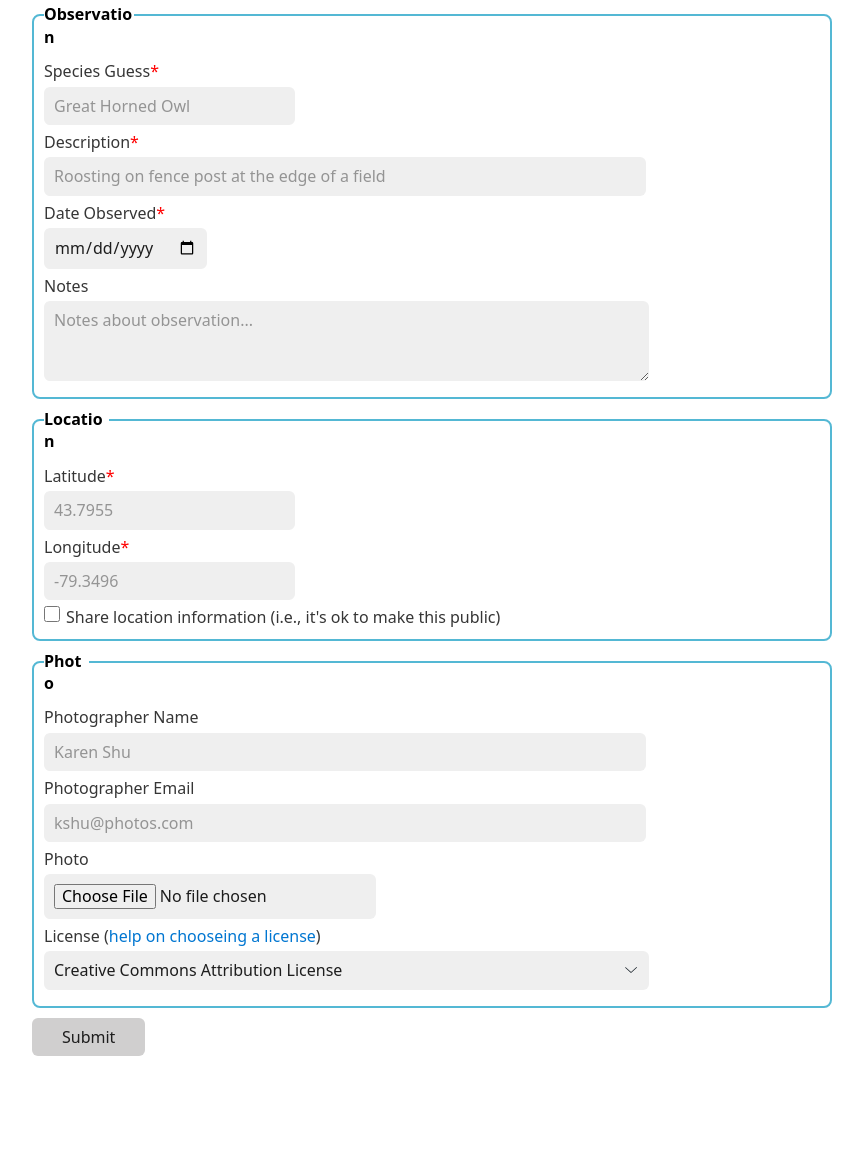
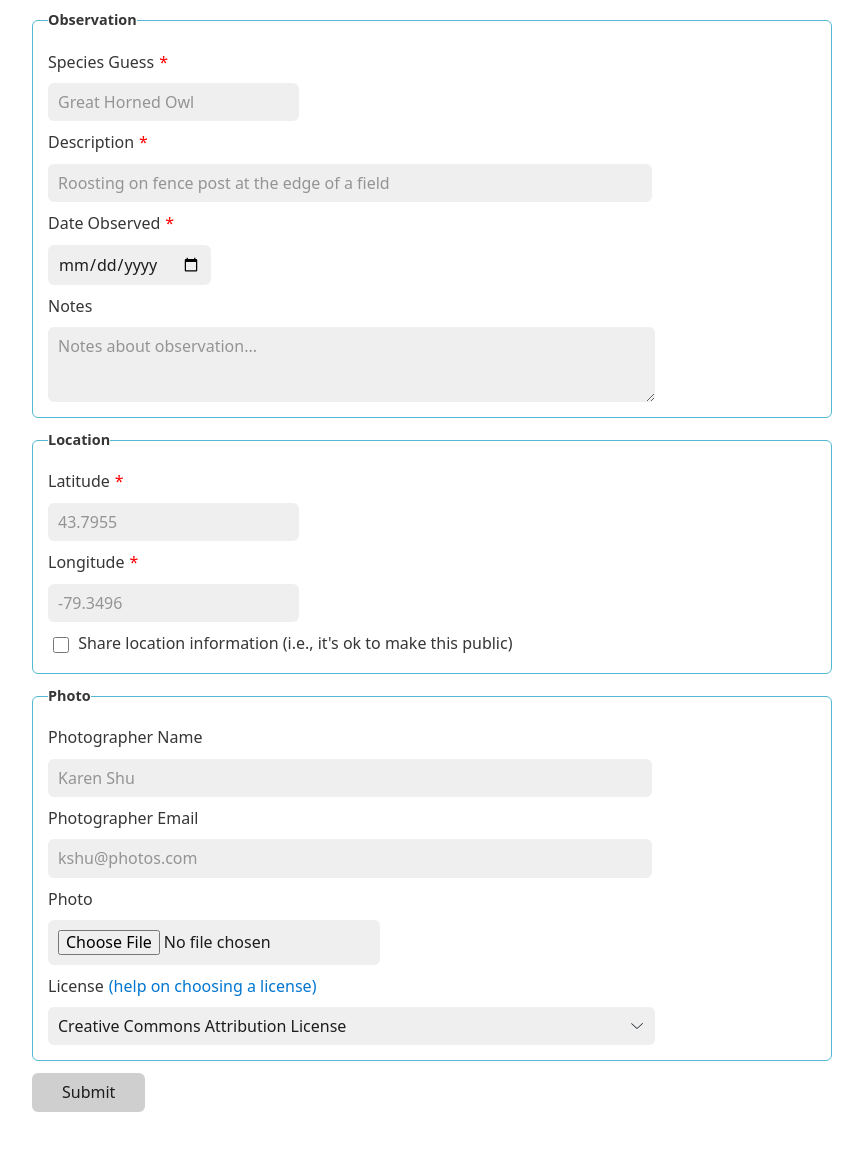
Before and after one commit to Woody-Kim98/Woody-Kim98, a website: page final-assessment/src/add-observation.html in a window 1280 px wide. Shown: the part 358-1508 px from the top of the page, without its empty margins (208-1071 px from the left). Before the commit the page ends 1440 px from the top, so only its background shows below. Drawn offline with nearby package versions, Linux system fonts and the light colour scheme.

Commit message:
Add files via upload

```diff
--- a/final-assessment/src/add-observation.html
+++ b/final-assessment/src/add-observation.html
@@ -41,7 +41,7 @@
   <body>
     <header>
       <nav>
-        <a href="/"><i class="fas fa-home"></i> Home</a>
+        <a href="index.html"><i class="fas fa-home"></i> Home</a>
         <a href="add-observation.html"
           ><i class="fas fa-plus"></i> Add Observation</a
         >
@@ -61,161 +61,157 @@
       <section>
         <h2>Observation Details</h2>
         <p><span class="required">*</span> Required field</p>
-        <form action="https://formspree.io/f/meqvoeyp" method="POST">
-          <!-- TODO: create the form based on the specification in the Final Assessment -->
-          <!-- Observation form -->
-          <div class="form_outline">
-            <h4 class="form_title" style="width: 90px">Observation</h4>
-            <!-- Species Guess -->
-            <div>
-              <label for="species_guess"
+        <form action="https://formspree.io/f/xayayajl" method="POST">
+          <fieldset>
+            <legend>Observation</legend>
+
+            <label for="Species Guess"
               >Species Guess<span class="required">*</span></label
             >
-            </div>
-            <div>
             <input
-                name="species_guess"
               type="text"
+              name="Species Guess"
+              title="Please enter what you think the species is."
               placeholder="Great Horned Owl"
+              maxlength="200"
               required
             />
-            </div>
-            <!-- Description -->
-            <div>
-              <label for="desc"
+
+            <label for="Description"
               >Description<span class="required">*</span></label
             >
-            </div>
-            <div>
             <input
-                name="desc"
+              class="long-input"
               type="text"
+              name="Description"
+              title="Please enter a description of your photo."
               placeholder="Roosting on fence post at the edge of a field"
-                style="width: 75%"
               required
             />
-            </div>
-            <!-- Date Observed -->
-            <div>
-              <label for="date_obs"
+
+            <label for="Date Observed"
               >Date Observed<span class="required">*</span></label
             >
-            </div>
-            <div><input name="date_obs" type="date" required /></div>
-            <!-- Notes -->
-            <div><label for="notes">Notes</label></div>
-            <div>
-              <textarea name="notes" placeholder="Notes about observation..." style="width: 78%; height: 5em"></textarea>
-            </div>
-          </div>
+            <input
+              type="date"
+              name="Date Observed"
+              title="Please enter the date you observed the species."
+              required
+            />
 
-          <!-- Location form -->
-          <div class="form_outline">
-            <h4 class="form_title" style="width: 65px">Location</h4>
-            <!-- Latitude -->
-            <div>
-              <label for="lad">Latitude<span class="required">*</span></label
-              ><span class="error" id="lad_error"></span>
-            </div>
-            <div>
+            <label for="Notes">Notes</label>
+            <textarea
+              id="notes"
+              name="Notes"
+              title="Enter any notes here."
+              placeholder="Notes about observation..."
+            ></textarea>
+          </fieldset>
+
+          <fieldset>
+            <legend>Location</legend>
+
+            <label for="Latitude"
+              >Latitude<span class="required">*</span
+              ><span id="errorLat"
+                >must be a valid Latitude (-90 to 90)</span
+              ></label
+            >
             <input
-                id="lad"
-                name="lad"
+              id="lat"
               type="text"
+              name="Latitude"
+              title="Please enter the latitude."
               placeholder="43.7955"
               required
             />
-            </div>
-            <!-- Longitude -->
-            <div>
-              <label for="long"
-                >Longitude<span class="required">*</span></label
-              ><span class="error" id="long_error"></span>
-            </div>
-            <div>
+
+            <label for="Longitude"
+              >Longitude<span class="required">*</span
+              ><span id="errorLong"
+                >must be a valid Longitude (-180 to 180)</span
+              ></label
+            >
             <input
               id="long"
-                name="long"
               type="text"
+              name="Longitude"
+              title="Please enter the longitude."
               placeholder="-79.3496"
               required
             />
-            </div>
-            <!-- Share Location -->
-            <div>
-              <input name="share_loc" type="checkbox" /><lable for="share_loc"
-                >Share location information (i.e., it's ok to make this
-                public)</lable
+
+            <label for="Checkbox Share Info"
+              ><input
+                type="checkbox"
+                name="Checkbox Share Info"
+                title="Check to share location information."
+              />
+              Share location information (i.e., it's ok to make this
+              public)</label
             >
-            </div>
-          </div>
+          </fieldset>
 
-          <!-- Photo form -->
-          <div class="form_outline">
-            <h4 class="form_title" style="width: 45px">Photo</h4>
-            <!-- Photographer Name -->
-            <div><label for="photo_name">Photographer Name</label></div>
-            <div>
+          <fieldset>
+            <legend>Photo</legend>
+
+            <label for="Photo Author">Photographer Name</label>
             <input
-                name="photo_name"
+              class="long-input"
               type="text"
+              name="Photo Author"
+              title="Enter the photo authors name."
               placeholder="Karen Shu"
               maxlength="100"
-                style="width: 75%"
             />
-            </div>
-            <!-- Photographer Email -->
-            <div><label for="photo_email">Photographer Email</label></div>
-            <div>
+
+            <label for="Photo Author Email">Photographer Email</label>
             <input
-                name="photo_email"
+              class="long-input"
               type="email"
+              name="Photo Author Email"
+              title="Enter the photo authors email."
               placeholder="kshu@photos.com"
-                style="width: 75%"
             />
-            </div>
-            <!-- Photo File -->
-            <div><label for="photo_file">Photo</label></div>
-            <div><input name="photo_file" type="file" /></div>
-            <!-- License -->
-            <div>
-              <label for="license"
-                >License (<a
+
+            <label for="Photo File">Photo</label>
+            <input
+              class=""
+              type="file"
+              name="Photo File"
+              title="Upload the photo."
+            />
+
+            <label for="Licence Selected"
+              >License<a
+                id="licenceLink"
                 href="https://creativecommons.org/choose/"
                 target="_blank"
-                  >help on chooseing a license</a
-                >)</label
+                >(help on choosing a license)</a
+              ></label
             >
-            </div>
-            <div>
-              <select name="license" style="width: 78%">
-                <option value="CC-BY">
+            <select id="licenseSelect" name="Licence Selected">
+              <option id="CC-BY" selected>
                 Creative Commons Attribution License
               </option>
-                <option value="CC-BY-NC">
+              <option id="CC-BY-NC">
                 Creative Commons Attribution-NonCommercial License
               </option>
-                <option value="CC-BY-SA">
+              <option id="CC-BY-SA">
                 Creative Commons Attribution-ShareAlike License
               </option>
-                <option value="CC-BY-ND">
+              <option id="CC-BY-ND">
                 Creative Commons Attribution-NoDerivs License
               </option>
-                <option value="CC-BY-NC-SA">
+              <option id="CC-BY-NC-SA">
                 Creative Commons Attribution-NonCommercial-ShareAlike License
               </option>
-                <option value="CC-BY-NC-ND">
-                  CC-BY-NC-ND Creative Commons
-                  Attribution-NonCommercial-NoDerivs License
+              <option id="CC-BY-NC-ND">
+                Creative Commons Attribution-NonCommercial-NoDerivs License
               </option>
             </select>
-            </div>
-          </div>
-
-          <!-- Submit -->
-          <div style="margin-top: 10px">
-            <button type="submit">Submit</button>
-          </div>
+          </fieldset>
+          <button id="submitButton" type="submit">Submit</button>
         </form>
       </section>
     </main>
--- a/final-assessment/src/css/form.css
+++ b/final-assessment/src/css/form.css
@@ -1,25 +1,36 @@
-/**
- * Styles for the add-observation.html page
- */
-
-/* Form outline and title */
-.form_outline {
-  border: 2px solid rgb(0 150 191 / 67%);
-  border-radius: 8px;
-  padding: 10px;
-  margin-top: 20px;
+.required {
+  color: red;
 }
 
-.form_title {
-  margin-top: -23px;
-  background: white;
+fieldset * {
+  margin: 5px;
 }
 
-/* Form field css */
-.error {
-  margin-left: 5px;
+.long-input {
+  width: 75%;
+}
+
+#notes {
+  max-width: 78%;
+  min-height: 75px;
+  height: 75px;
+}
+
+#licenseSelect {
+  width: 78%;
+}
+
+#licenceLink {
+  cursor: pointer;
+}
+
+#submitButton {
+  margin-bottom: 20px;
+}
+
+#errorLat,
+#errorLong {
+  margin: 0;
   color: red;
+  display: none;
 }
-.required {
-    color: red;
-}
--- a/final-assessment/src/css/style.css
+++ b/final-assessment/src/css/style.css
@@ -1,3 +1,20 @@
+html {
+  scroll-behavior: smooth;
+}
+
+h1,
+h2,
+h3,
+h4,
+h5,
+h6 {
+  font-weight: 650;
+}
+
+p {
+  font-weight: 500;
+}
+
 /* Header */
 #hero {
   width: 100%;
@@ -8,12 +25,12 @@
 #hero > img {
   width: 100%;
   height: auto;
-  filter: brightness(50%);
+  filter: brightness(70%);
 }
 
 .quote {
   position: absolute;
-  top: 90px;
+  top: 150px;
   left: 0;
   width: 100%;
   color: white;
@@ -39,6 +56,9 @@
 .buttons > button:hover {
   background-color: lightblue;
 }
+.buttons > button:focus {
+  box-shadow: 0 0 0 2px #ffffff;
+}
 
 td {
   vertical-align: middle;
@@ -48,81 +68,29 @@ time {
   background: inherit;
 }
 
-/* Cards */
-#observation-cards {
-  display: flex;
-  flex-direction: row;
-  flex-wrap: wrap;
-  justify-content: space-around;
+/*Back To Top Link*/
+#back-to-top {
+  float: right;
+  border-radius: 6px;
+  padding: 10px 15px;
+  font-family: inherit;
+  color: var(--form-text);
+  background-color: var(--background);
+  text-decoration: none;
+  transition: var(--animation-duration);
+  text-align: center;
 }
 
-#legend {
-  margin: 15px;
-  display: flex;
-  justify-content: space-around;
+#back-to-top:hover {
+  background-color: lightblue;
 }
 
-.card {
-  height: 515px;
-  padding: 0;
-  margin-bottom: 25px;
-  border-radius: 4px;
-  box-shadow: 0px 2px 1px -1px rgba(0,0,0,0.2), 0px 1px 1px 0px rgba(0,0,0,0.14), 0px 1px 3px 0px rgba(0,0,0,0.12);
+#foot-text {
+  float: left;
 }
 
-.card-img {
-  width: 375px;
-  height: 375px;
-  background-position: 50% 50%;
-  background-repeat: no-repeat;
-  background-size: cover;
-}
-
-.card-body {
-  padding: 0 15px;
-  font-family: Arial, sans-serif;
-}
-
-.card-body a,
-.card-body a:visited {
-  color: black;
-  text-decoration: none;
-}
-
-.card-body a:hover {
-  text-decoration: underline;
-}
-
-.card-body h3 {
-  font-size: 1.4em;
-}
-
-.card-body h4 {
-  font-size: 1em;
-  margin: 3px;
-}
-
-.card-icons {
-  padding: 0 15px;
-  padding-top: 0;
-  text-align: right;
-}
-
-.card-icons > i {
-  margin: 5px;
-  font-size: 1.1em;
-}
-
-/* Footer */
-footer {
-  text-align: right;
-}
-
-/**
- * TODO: style the Search Form
- */
-
- :root {
+/* MY CODE FROM HERE DOWN */
+:root {
   --corner-radius: 15px;
 }
 
@@ -194,31 +162,18 @@ footer {
   font-size: 1.1em;
 }
 
-#search{
+#search {
   display: flex;
 }
 
-#search-form{
+#search-form {
   flex: 1;
 }
 
-#search-btn{
+#search-btn {
   padding: 0px 40px;
 }
 
-#search-btn i{
+#search-btn i {
   padding-right: 5px;
 }
-.searchD{
-  display: flex;
-  flex-direction: row;
-  flex-wrap: nowrap;
- }
-
- .searchBar{
-  width: 80%;
- }
-
- .searchBtn{
-  width: 20%;
- }
--- a/final-assessment/src/js/simple-map.js
+++ b/final-assessment/src/js/simple-map.js
@@ -72,4 +72,4 @@ SimpleMap.prototype.setLocation = function (lat, lng) {
   this.clear();
   // Update the position of the map's centre
   this.map.setView([lat, lng], this.zoomLevel);
-}
+};
```
Also changed, not shown: final-assessment/src/index.html (+55 -19 lines), final-assessment/src/js/app.js (+6 -7 lines), final-assessment/src/js/search.js (+27 -22 lines), final-assessment/src/js/ui.js (+35 -19 lines), final-assessment/src/js/validate.js (+36 -26 lines), final-assessment/src/css/common.css (line endings or trailing spaces). Lines whose indentation alone changed are shown as unchanged.
